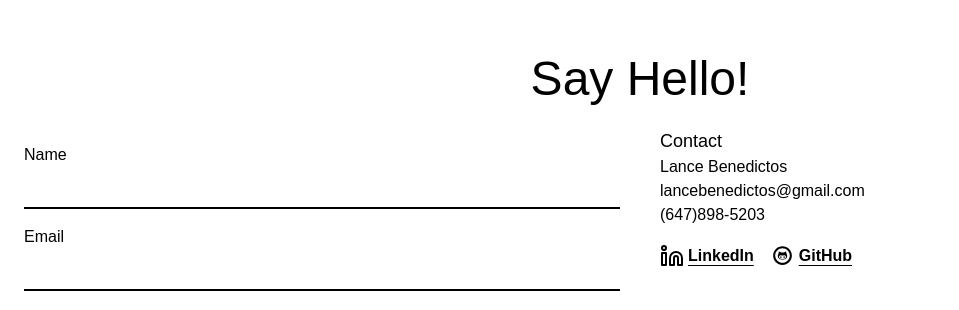
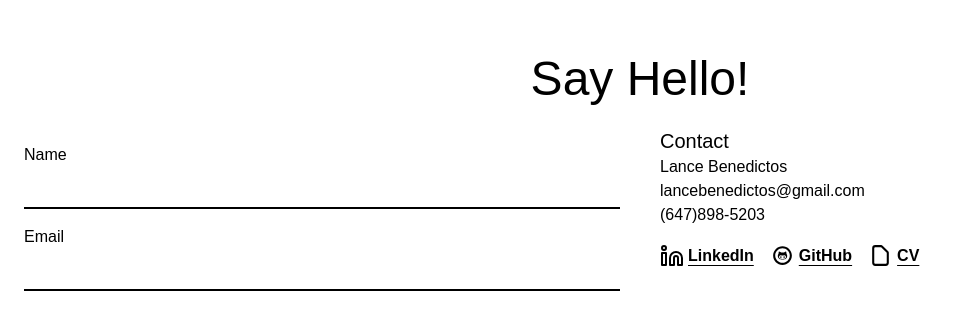
Before and after one commit to lancebenedictos/new-portfolio, a React (Vite) app: page / in a window 1280 px wide. Shown: the part 4420-4730 px from the top of the page, without its empty margins (0-959 px from the left). Built offline with nearby package versions, Linux system fonts and the light colour scheme; no server answers; a web font is replaced by a local one.

Commit message:
cv added

```diff
--- a/src/components/sections/Contact.tsx
+++ b/src/components/sections/Contact.tsx
@@ -4,6 +4,7 @@ import { useNavStore } from "../../store/store";
 import emailjs from "@emailjs/browser";
 import { LinkedinIcon } from "lucide-react";
 import { TiSocialGithubCircular } from "react-icons/ti";
+import { HiOutlineDocument } from "react-icons/hi";
 
 const Contact = () => {
   const ref = useRef(null);
@@ -116,9 +117,9 @@ const Contact = () => {
           />
         </form>
 
-        <div className="md:w-1/2 items-start flex flex-col gap-4">
+        <div className="md:w-1/2 items-start flex flex-col gap-4 ">
           <div>
-            <h3 className="font-medium text-lg">Contact</h3>
+            <h3 className="font-medium text-xl">Contact</h3>
             <p>Lance Benedictos</p>
             <p>{personalData.email}</p>
             <p>{personalData.phone}</p>
@@ -141,6 +142,14 @@ const Contact = () => {
               <TiSocialGithubCircular size={25} />
               GitHub
             </a>
+            <a
+              href="./resume.docx"
+              target="_blank"
+              className=" flex underline font-bold hover:text-[#ec4e39]  items-center gap-1 underline-offset-4"
+            >
+              <HiOutlineDocument size={25} />
+              CV
+            </a>
           </div>
         </div>
       </div>
```
Also changed, not shown: 1 other file (tests, documents, lock files or other folders).
